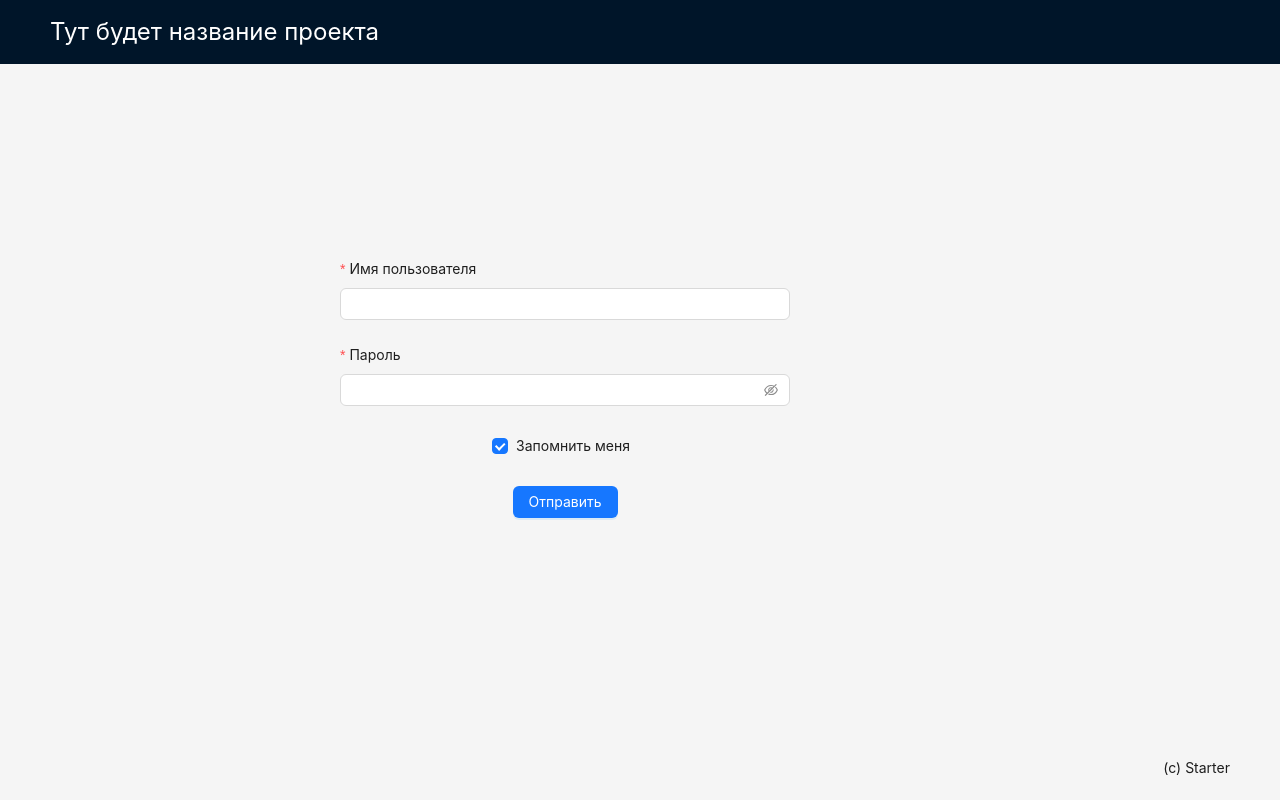
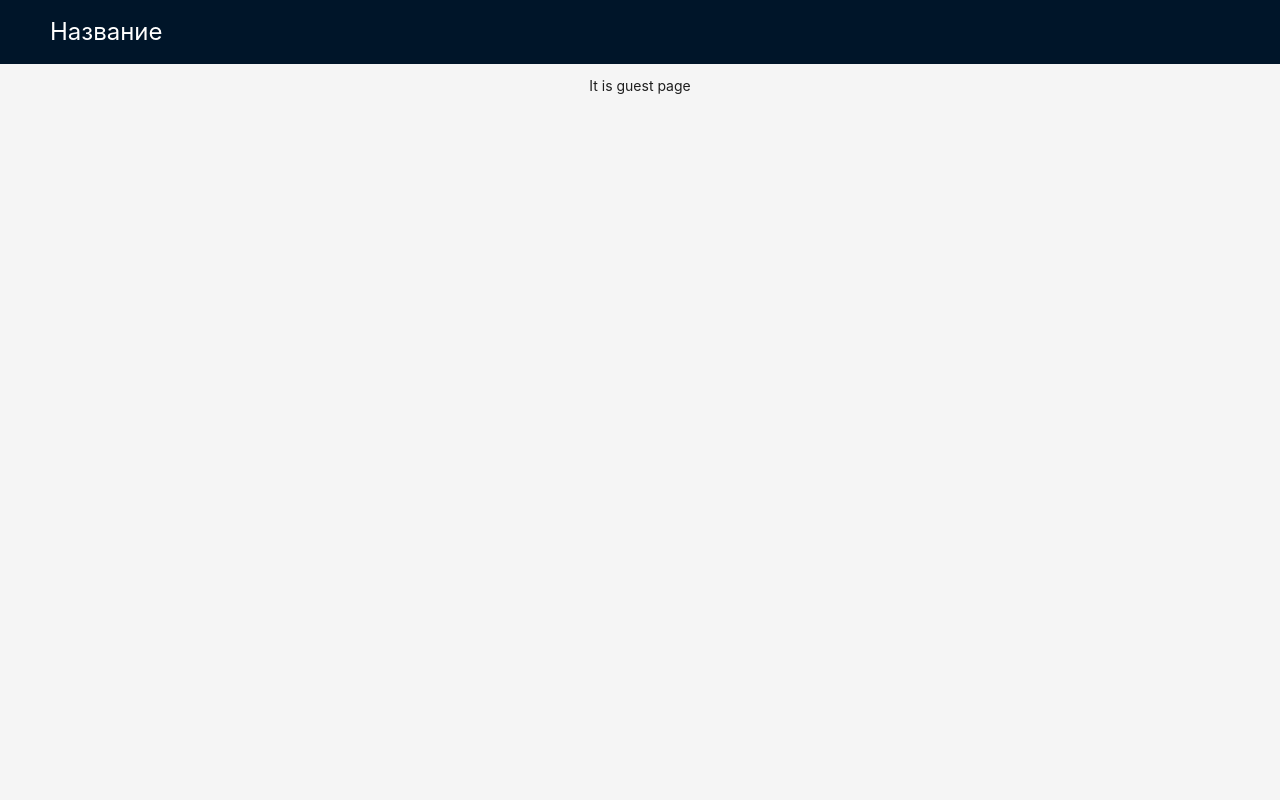
Before and after one commit to Kulikoff37/practice, a React (Vite) app: page /guest in a window 1280 px wide. Built offline with nearby package versions, Linux system fonts and the light colour scheme.

Commit message:
Добавил роутер

```diff
--- a/index.html
+++ b/index.html
@@ -4,7 +4,7 @@
     <meta charset="UTF-8" />
     <link rel="icon" type="image/svg+xml" href="/vite.svg" />
     <meta name="viewport" content="width=device-width, initial-scale=1.0" />
-    <title>Starter</title>
+    <title>Файловое хранилище</title>
   </head>
   <body>
     <div id="root"></div>
--- a/package.json
+++ b/package.json
@@ -13,7 +13,8 @@
     "antd": "^5.5.0",
     "normalize.css": "^8.0.1",
     "react": "^18.2.0",
-    "react-dom": "^18.2.0"
+    "react-dom": "^18.2.0",
+    "react-router-dom": "^6.13.0"
   },
   "devDependencies": {
     "@types/react": "^18.0.28",
--- a/src/App.tsx
+++ b/src/App.tsx
@@ -1,15 +1,11 @@
-import SiteLayout from './components/Layout';
-import Login from './pages/Login';
+import { BrowserRouter as Router, } from "react-router-dom";
+import { ProjectRoutes } from "./components/ProjectRoutes/Routes";
+
 
 const App = () => (
-  <>
-    <SiteLayout
-      header={<span>Тут будет название проекта</span>}
-      content={<Login />}
-      footer={<span>(c) Starter</span>}
-    />
-
-  </>
+  <Router>
+    <ProjectRoutes />
+  </Router>
 )
 
 export default App
--- a/src/components/Layout/SiteLayout.tsx
+++ b/src/components/Layout/SiteLayout.tsx
@@ -1,42 +1,34 @@
 import React from 'react';
+import { Outlet } from "react-router-dom";
 import { Layout, Space } from 'antd';
 
-const { Header, Footer, Content } = Layout;
+const { Header, Content } = Layout;
 
 const headerStyle: React.CSSProperties = {
   textAlign: 'left',
   height: 64,
   color: '#fff',
-  fontSize: '24px'
+  fontSize: '24px',
 };
 
 const contentStyle: React.CSSProperties = {
   textAlign: 'center',
-  height: 'calc(100vh - 128px)',
-};
-
-const footerStyle: React.CSSProperties = {
-  textAlign: 'right',
+  height: 'calc(100vh - 64px)',
 };
 
 interface ISiteLayout {
   header: React.ReactNode;
-  content: React.ReactNode;
-  footer: React.ReactNode;
 }
 
-const SiteLayout: React.FC<ISiteLayout> = ({header, content, footer}) => (
+const SiteLayout: React.FC<ISiteLayout> = ({ header }) => (
   <Space direction="vertical" style={{ width: '100%' }} size={[0, 48]}>
     <Layout>
       <Header style={headerStyle}>
         { header }
       </Header>
       <Content style={contentStyle}>
-        { content }
+        <Outlet />
       </Content>
-      <Footer style={footerStyle}>
-        { footer }
-      </Footer>
     </Layout>
   </Space>
 );
--- /dev/null
+++ b/src/components/ProjectRoutes/Routes.tsx
@@ -0,0 +1,18 @@
+import { Routes, Route } from "react-router-dom";
+import { Guest } from "../../pages/Guest";
+import { NoMatch } from "../../pages/NoMatch";
+import SiteLayout from "../Layout";
+import { PROJECT_NAME } from "../../constants/main";
+import Login from "../../pages/Login";
+
+export const ProjectRoutes = () => {
+  return (
+    <Routes>
+      <Route path="/" element={<SiteLayout header={<span>{PROJECT_NAME}</span>}/>}>
+        <Route index element={<Login />} />
+        <Route path="guest" element={<Guest />} />
+        <Route path="*" element={<NoMatch />} />
+      </Route>
+    </Routes>
+  )
+}
--- /dev/null
+++ b/src/constants/main.ts
@@ -0,0 +1 @@
+export const PROJECT_NAME = 'Название';
--- /dev/null
+++ b/src/pages/Guest/index.tsx
@@ -0,0 +1 @@
+export const Guest = () => <p>It is guest page</p>;
--- a/src/pages/Login/Login.tsx
+++ b/src/pages/Login/Login.tsx
@@ -1,16 +1,20 @@
 import React from 'react';
 import { Button, Checkbox, Form, Input } from 'antd';
+import { useNavigate } from 'react-router-dom';
 import './index.css';
 
+const Login: React.FC = () => {
+  const navigate = useNavigate();
   const onFinish = (values: any) => {
     console.log('Success:', values);
+    navigate('/guest');
   };
 
   const onFinishFailed = (errorInfo: any) => {
     console.log('Failed:', errorInfo);
   };
 
-const Login: React.FC = () => (
+  return (
     <div className="center-form">
         <Form
           layout='vertical'
@@ -51,5 +55,7 @@ const Login: React.FC = () => (
       </Form>
     </div>
   );
+}
+
 
 export default Login;
--- /dev/null
+++ b/src/pages/NoMatch/index.tsx
@@ -0,0 +1 @@
+export const NoMatch = () => <p>It is 404 page</p>;
```
Lines whose indentation alone changed are shown as unchanged.
